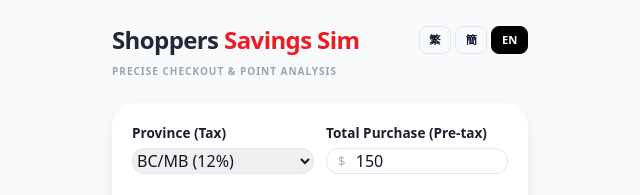
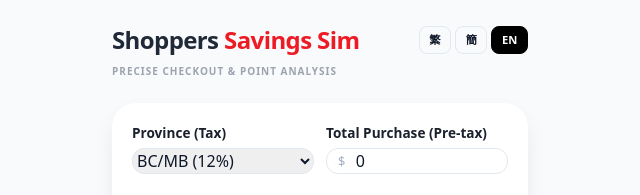
Before and after one commit to dddnnnmm/my-web-tools, a plain HTML site: page shoppers-calc/index.html in a window 1280 px wide. Shown: the top 195 px of the page, 320-960 px from the left. Drawn offline with nearby package versions, Linux system fonts and the light colour scheme.

Commit message:
min update

```diff
--- a/shoppers-calc/index.html
+++ b/shoppers-calc/index.html
@@ -53,7 +53,7 @@
                 <label id="ui-label-total" class="label-text">購物總額 (未稅)</label>
                 <div class="input-container">
                     <span class="input-prefix">$</span>
-                    <input type="number" id="basePrice" class="with-prefix" placeholder="0.00" value="150">
+                    <input type="number" id="basePrice" class="with-prefix" placeholder="0.00" value="0">
                 </div>
             </div>
         </div>
```
